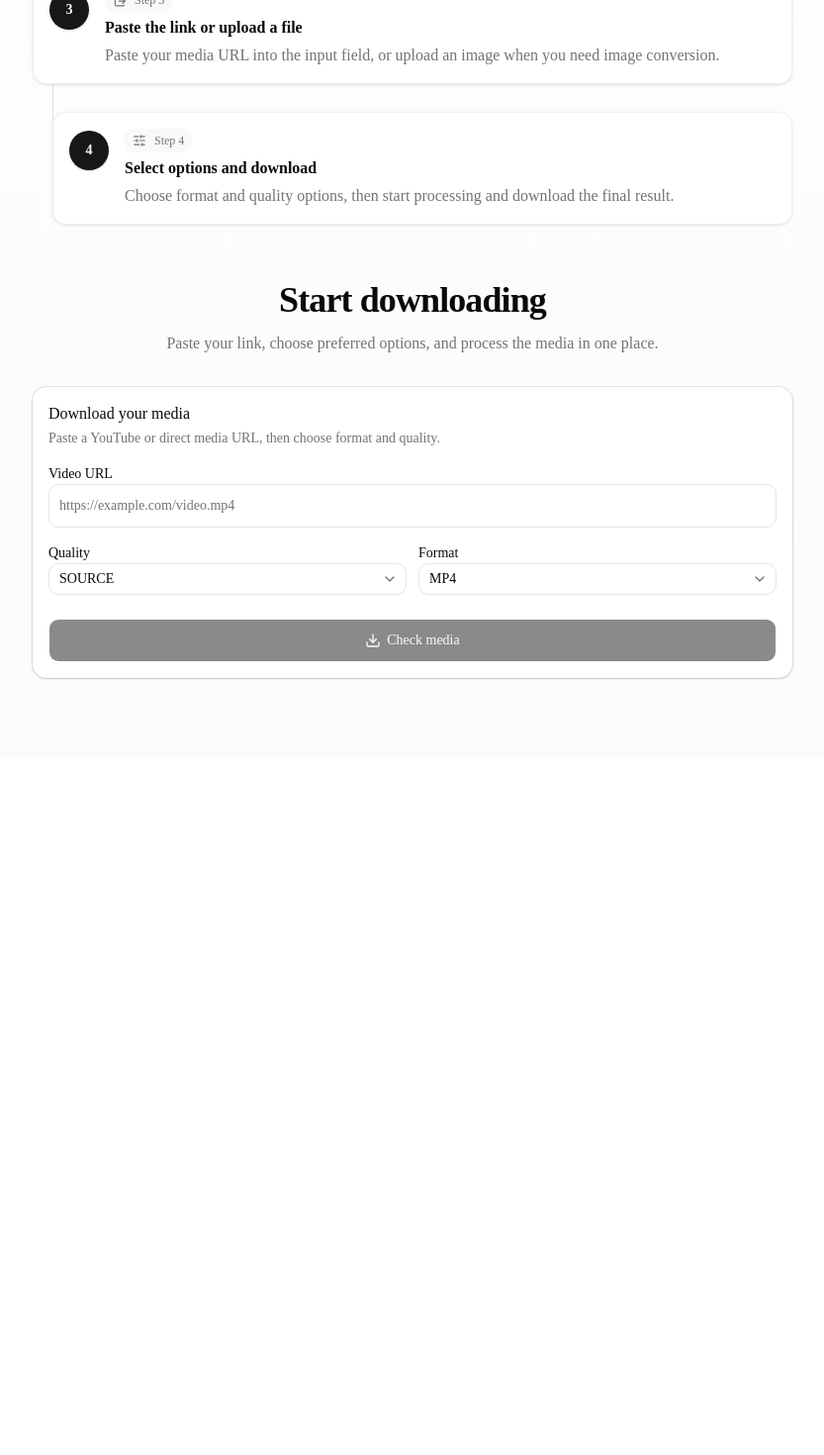
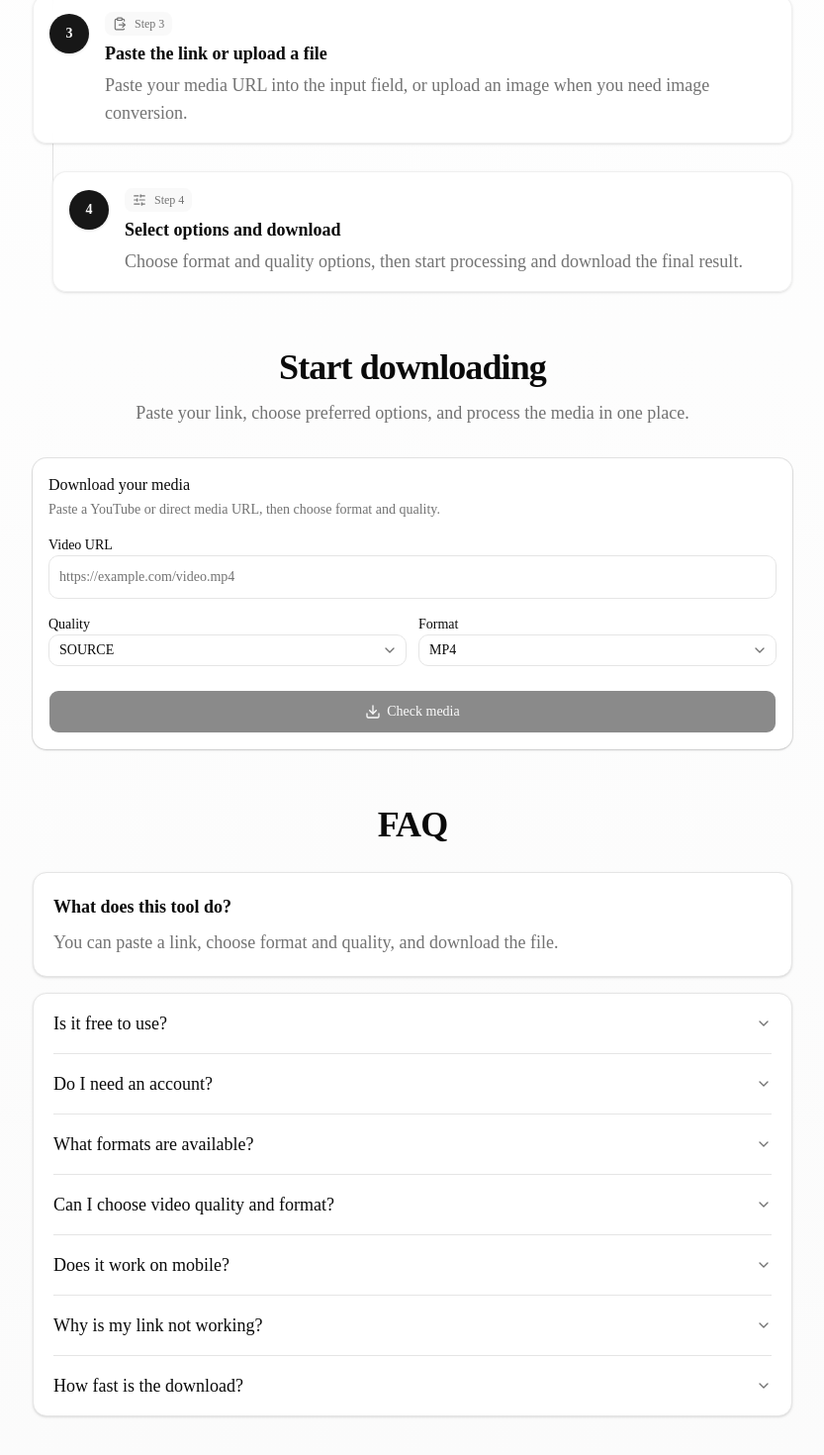
Before and after one commit to DavidPepanyan/Downloader, a Next.js app: page / in a window 1280 px wide. Shown: the part 876-2346 px from the top of the page at 99% size, without its empty margins (223-1056 px from the left). Before the commit the page ends 1641 px from the top, so only its background shows below. Built offline with nearby package versions, Linux system fonts and the light colour scheme.

Commit message:
Add FAQ section to homepage with accordion for common questions; enhance user experience with improved text formatting and layout adjustments.

```diff
--- a/app/page.tsx
+++ b/app/page.tsx
@@ -3,6 +3,12 @@
 import { FormEvent, useMemo, useState } from "react";
 import { ClipboardPaste, Download, Link2, Loader2, SlidersHorizontal } from "lucide-react";
 
+import {
+  Accordion,
+  AccordionContent,
+  AccordionItem,
+  AccordionTrigger,
+} from "@/components/ui/accordion";
 import { Button } from "@/components/ui/button";
 import {
   Card,
@@ -245,7 +251,7 @@ export default function HomePage() {
           <h2 className="text-center text-3xl font-bold tracking-tight sm:text-4xl">
             How it works
           </h2>
-          <p className="mx-auto mt-3 max-w-2xl text-center text-sm leading-6 text-muted-foreground sm:text-base">
+          <p className="mx-auto mt-3 max-w-2xl text-center text-base leading-7 text-muted-foreground sm:text-lg">
             A quick four-step flow designed to stay simple, even when source links
             and formats vary.
           </p>
@@ -267,8 +273,8 @@ export default function HomePage() {
                       <step.icon className="size-3.5" />
                       Step {index + 1}
                     </div>
-                    <h3 className="text-base font-semibold leading-6">{step.title}</h3>
-                    <p className="mt-1 text-sm leading-6 text-muted-foreground sm:text-base">
+                    <h3 className="text-lg font-semibold leading-7">{step.title}</h3>
+                    <p className="mt-1 text-base leading-7 text-muted-foreground sm:text-lg">
                       {step.description}
                     </p>
                   </div>
@@ -282,7 +288,7 @@ export default function HomePage() {
           <h2 className="text-3xl font-bold tracking-tight sm:text-4xl">
             Start downloading
           </h2>
-          <p className="mt-3 text-sm leading-6 text-muted-foreground sm:text-base">
+          <p className="mt-3 text-base leading-7 text-muted-foreground sm:text-lg">
             Paste your link, choose preferred options, and process the media in one
             place.
           </p>
@@ -380,6 +386,53 @@ export default function HomePage() {
             ) : null}
           </CardContent>
         </Card>
+
+        <section className="mt-14 w-full max-w-3xl text-left">
+          <h2 className="text-center text-3xl font-bold tracking-tight sm:text-4xl">FAQ</h2>
+          <div className="mt-7 rounded-xl border bg-card p-5 shadow-sm">
+            <h3 className="text-lg font-semibold">What does this tool do?</h3>
+            <p className="mt-2 text-base leading-7 text-muted-foreground sm:text-lg">
+              You can paste a link, choose format and quality, and download the file.
+            </p>
+          </div>
+
+          <Accordion type="single" collapsible className="mt-4 rounded-xl border bg-card px-5 shadow-sm">
+            <AccordionItem value="faq-2">
+              <AccordionTrigger>Is it free to use?</AccordionTrigger>
+              <AccordionContent>Yes, the service is free.</AccordionContent>
+            </AccordionItem>
+            <AccordionItem value="faq-3">
+              <AccordionTrigger>Do I need an account?</AccordionTrigger>
+              <AccordionContent>No, you can use it without registration.</AccordionContent>
+            </AccordionItem>
+            <AccordionItem value="faq-4">
+              <AccordionTrigger>What formats are available?</AccordionTrigger>
+              <AccordionContent>You can usually download in MP4 or MP3.</AccordionContent>
+            </AccordionItem>
+            <AccordionItem value="faq-5">
+              <AccordionTrigger>Can I choose video quality and format?</AccordionTrigger>
+              <AccordionContent>
+                Yes. You can select the desired quality and output format before downloading.
+              </AccordionContent>
+            </AccordionItem>
+            <AccordionItem value="faq-6">
+              <AccordionTrigger>Does it work on mobile?</AccordionTrigger>
+              <AccordionContent>Yes, it works on most mobile browsers.</AccordionContent>
+            </AccordionItem>
+            <AccordionItem value="faq-7">
+              <AccordionTrigger>Why is my link not working?</AccordionTrigger>
+              <AccordionContent>
+                The link may be invalid, unsupported, or temporarily unavailable.
+              </AccordionContent>
+            </AccordionItem>
+            <AccordionItem value="faq-8">
+              <AccordionTrigger>How fast is the download?</AccordionTrigger>
+              <AccordionContent>
+                Speed depends on the file size and your internet connection.
+              </AccordionContent>
+            </AccordionItem>
+          </Accordion>
+        </section>
       </section>
     </main>
   );
--- /dev/null
+++ b/components/ui/accordion.tsx
@@ -0,0 +1,69 @@
+"use client";
+
+import * as React from "react";
+import { Accordion as AccordionPrimitive } from "radix-ui";
+import { ChevronDown } from "lucide-react";
+
+import { cn } from "@/lib/utils";
+
+function Accordion({
+  ...props
+}: React.ComponentProps<typeof AccordionPrimitive.Root>) {
+  return <AccordionPrimitive.Root data-slot="accordion" {...props} />;
+}
+
+function AccordionItem({
+  className,
+  ...props
+}: React.ComponentProps<typeof AccordionPrimitive.Item>) {
+  return (
+    <AccordionPrimitive.Item
+      data-slot="accordion-item"
+      className={cn("border-b last:border-b-0", className)}
+      {...props}
+    />
+  );
+}
+
+function AccordionTrigger({
+  className,
+  children,
+  ...props
+}: React.ComponentProps<typeof AccordionPrimitive.Trigger>) {
+  return (
+    <AccordionPrimitive.Header className="flex">
+      <AccordionPrimitive.Trigger
+        data-slot="accordion-trigger"
+        className={cn(
+          "flex flex-1 items-center justify-between gap-4 py-4 text-left text-base font-medium transition-all hover:underline sm:text-lg [&[data-state=open]>svg]:rotate-180",
+          className
+        )}
+        {...props}
+      >
+        {children}
+        <ChevronDown className="size-4 shrink-0 text-muted-foreground transition-transform duration-200" />
+      </AccordionPrimitive.Trigger>
+    </AccordionPrimitive.Header>
+  );
+}
+
+function AccordionContent({
+  className,
+  children,
+  ...props
+}: React.ComponentProps<typeof AccordionPrimitive.Content>) {
+  return (
+    <AccordionPrimitive.Content
+      data-slot="accordion-content"
+      className={cn(
+        "overflow-hidden text-base data-[state=closed]:animate-out data-[state=closed]:slide-out-to-top-2 data-[state=open]:animate-in data-[state=open]:slide-in-from-top-2 sm:text-lg",
+        className
+      )}
+      {...props}
+    >
+      <div className="pb-4 leading-7 text-muted-foreground">{children}</div>
+    </AccordionPrimitive.Content>
+  );
+}
+
+export { Accordion, AccordionContent, AccordionItem, AccordionTrigger };
```
